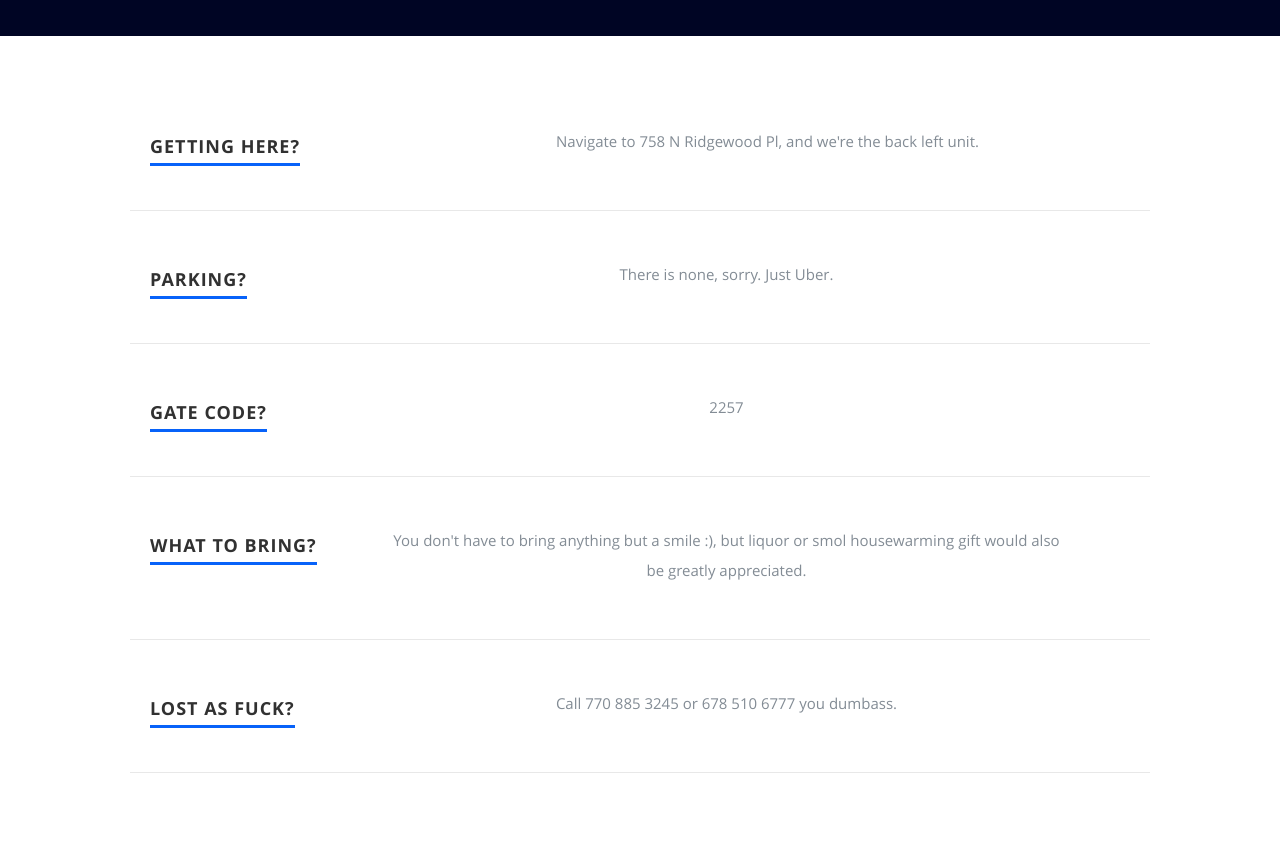
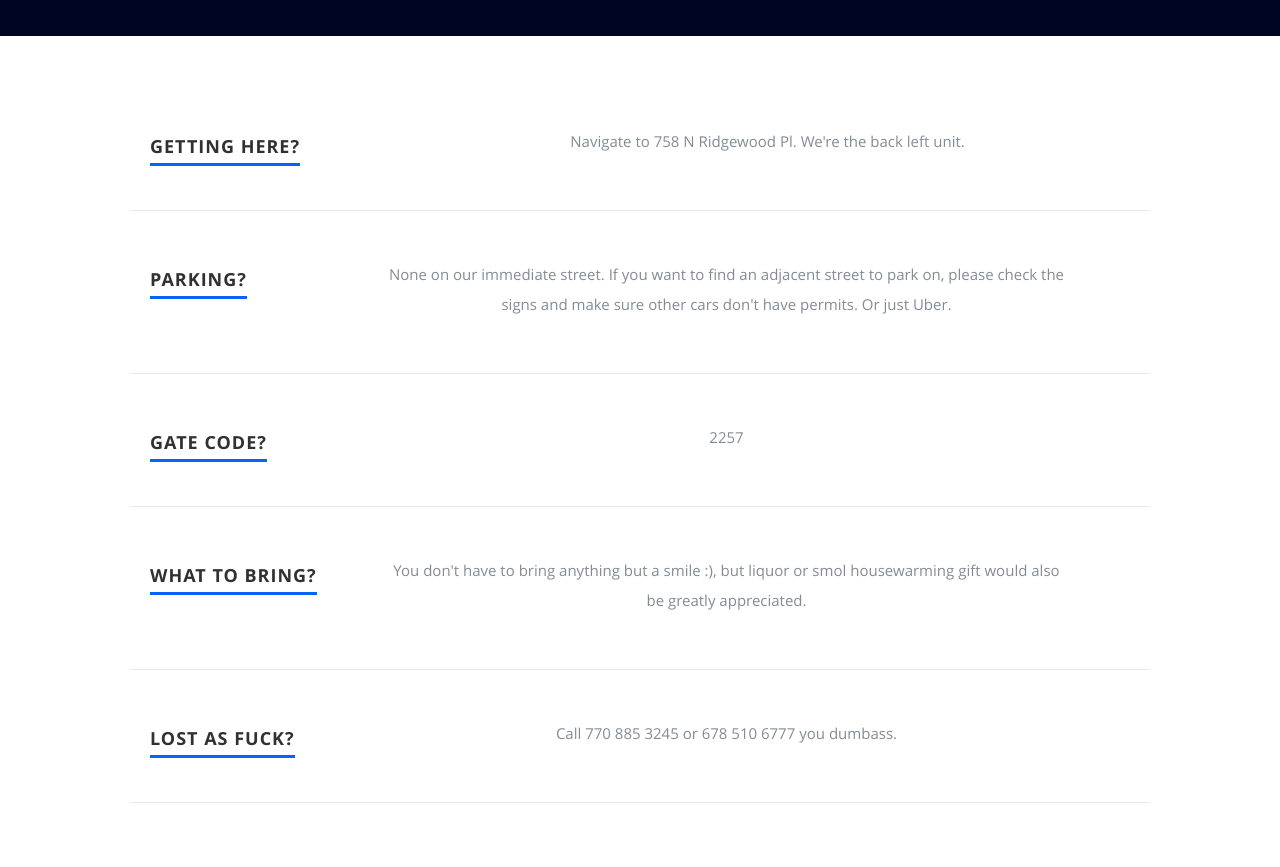
Before and after one commit to tanbri/tanbri.github.io, a React (Create React App) app: page / in a window 1280 px wide. Shown: the part 1160-2027 px from the top of the page. Built offline with nearby package versions, Linux system fonts and the light colour scheme.

Commit message:
parking updates

```diff
--- a/src/Components/Faq.js
+++ b/src/Components/Faq.js
@@ -23,7 +23,7 @@ class Faq extends Component {
                 <span>Getting here?</span>
               </h1>
             </div>
-                <p className="faq-answer">Navigate to 758 N Ridgewood Pl, and we're the back left unit.</p>
+                <p className="faq-answer">Navigate to 758 N Ridgewood Pl. We're the back left unit.</p>
           </div>
         </Slide>
 
@@ -37,7 +37,11 @@ class Faq extends Component {
 
             <div className="nine columns main-col">
               <div className="row item">
-                <p className="faq-answer">There is none, sorry. Just Uber.</p>
+                <p className="faq-answer">None on our immediate street.
+                  If you want to find an adjacent street to park on,
+                  please check the signs and make sure other cars don't have permits.
+                  Or just Uber.
+                </p>
               </div>
             </div>
           </div>
```
Also changed, not shown: 6 other files (tests, documents, lock files or other folders).
